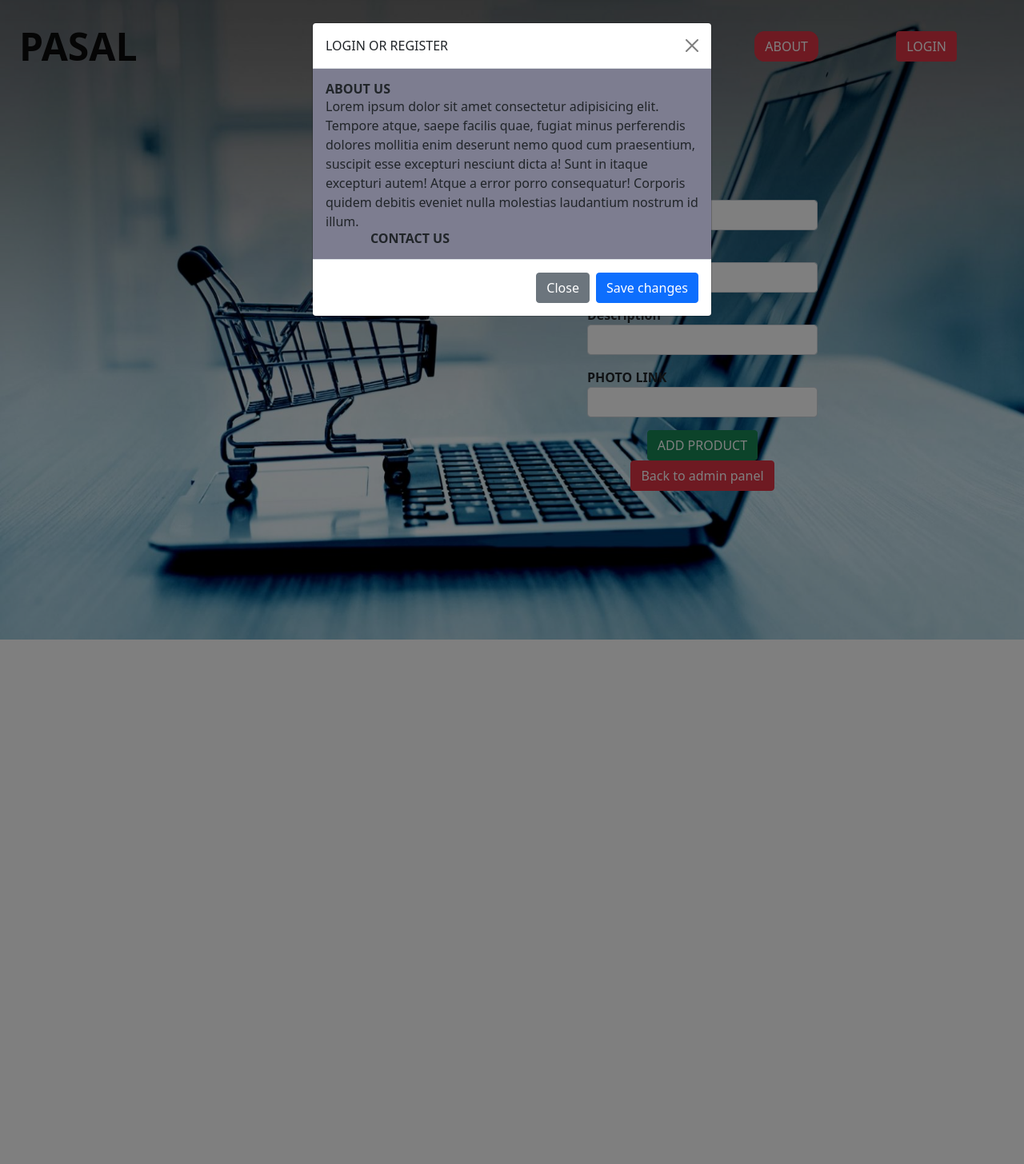
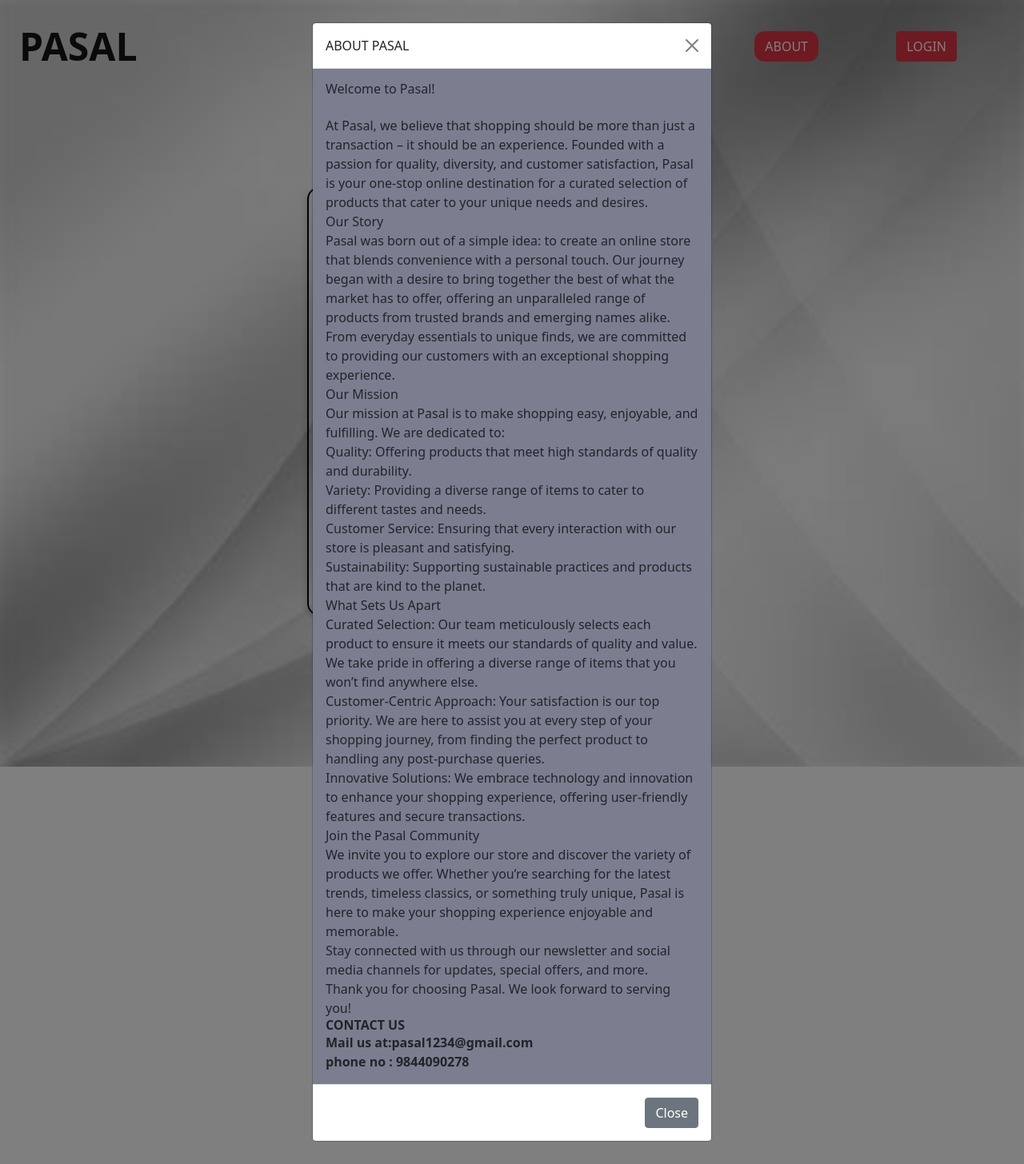
Before and after one commit to newuser-tech/hello_world, a Flask app: page /insertproducts in a window 1280 px wide, after a click on "ABOUT". Shown: the whole page at 80% size. Run offline with Flask 3, Linux system fonts and the light colour scheme; some libraries are stand-ins or nearby versions.

Commit message:
final-edit

```diff
--- a/app.py
+++ b/app.py
@@ -29,14 +29,22 @@ def db_conn():
 
     return conn
 
-@app.route("/")
+@app.route("/" , methods=['GET', 'POST'])
 def hello_world():
-    return render_template('index.html')
+    conn=db_conn()
+    cur=conn.cursor()
+    cur.execute('select * from products where product_id =%s',(1,))
+    mata=cur.fetchone()
+    cur.execute('select * from products where product_id =%s',(2,))
+    data=cur.fetchone()
+    cur.execute('select * from products where product_id =%s',(3,))
+    tata=cur.fetchone()
+    return render_template('index.html',mata=mata,data=data,tata=tata)
+
 
 @app.route('/register', methods=['GET', 'POST'])
-@app.route('/register', methods=['GET', 'POST'])
 def reg():
-    form = RegistrationForm()  # Use form here
+    form = RegistrationForm()
 
     if form.validate_on_submit():
         name = form.name.data
@@ -96,7 +104,7 @@ def login():
             if bcrypt.check_password_hash(stored_hash, password):
                 session["name"] = email
                 flash("Logged in successfully!", 'success')
-                return redirect(url_for('productinfo'))
+                return redirect(url_for('hello_world'))
             else:
                 flash("Login failed. Check your email and password and try again.", 'danger')
         else:
@@ -106,14 +114,24 @@ def login():
 
 @app.route('/productinfo', methods=['GET', 'POST'])
 def productinfo():
-    if not session.get("name"):
+    if not session.get("name") and not session.get("email"):
         return redirect(url_for('login'))
-    return render_template('products.html')
+    variable = request.args.get('var')
+    conn= db_conn()
+    cur= conn.cursor()
+    cur.execute('select * from products where product_id =%s',(variable,))
+    user=cur.fetchone()
+    cur.close()
+    return render_template('products.html',user=user)
+
+
+
 
 @app.route('/logout', methods=['GET', 'POST'])
 def logout():
     session.pop('name', None)
-    flash("Logged out successfully!", 'success')
+    session.pop('email', None)
+    flash(f"Logged out successfully!", 'success')
     return redirect(url_for('hello_world'))
 @app.route('/adminlogin',methods=['GET','POST'])
 def admin():
@@ -133,7 +151,7 @@ def admin():
         if user:
           stored_hash=user[2]
           if bcrypt.check_password_hash(stored_hash, password):
-              session["name"]=email
+              session["email"]=email
               flash("Logged in successfully!", 'success')
               return redirect(url_for('crud'))
           else:
@@ -145,6 +163,8 @@ def admin():
 
 @app.route('/adminpanel',methods=['GET','POST'])
 def crud():
+    if not session.get("email"):
+        return redirect(url_for('login'))
     return render_template('adminpage.html')
 
 
--- a/forms.py
+++ b/forms.py
@@ -12,7 +12,7 @@ class RegistrationForm(FlaskForm):
     submit=SubmitField('Sign up')
 
 class loginform(FlaskForm):
-    email=StringField('Name',validators=[DataRequired(),Email()])
+    email=StringField('Email',validators=[DataRequired(),Email()])
     password=PasswordField('Password',validators=[DataRequired(),Length(min=8 , max=20)])
     submit=SubmitField('LOGIN')
 
--- a/templates/admin.html
+++ b/templates/admin.html
@@ -1,7 +1,8 @@
 {% extends "layout.html" %}
 {% block content %}
-<div style="width: 700px; height: 500px;" class="mx-72 my-10 py-11 mb-3 w-72">
-    <form class="container justify-items-center mx-52" method="post" action="{{url_for('admin')}}">
+<div style="width: 500px; height: auto; border: 2px solid #000; border-radius: 15px; box-shadow: 0 4px 8px rgba(0,0,0,0.2);"
+  " class="mx-96 my-10 py-11 mb-3 w-72">
+    <form class="container justify-items-center mx-24" method="post" action="{{url_for('admin')}}">
       {{ form.hidden_tag() }}
       <div class="mb-3 w-72 justify-center form-group">
         {{ form.name.label(for="username",class='font-extrabold' ) }}
--- a/templates/alogin.html
+++ b/templates/alogin.html
@@ -1,8 +1,10 @@
 {% extends 'layout.html' %}
 {% block content %}
-<div class="form-group mx-96 my-11" style="height: 400px;">
+<div  class="form-group mx-auto my-11 py-3" style="width: 500px; height: auto; border: 2px solid #000; border-radius: 15px; box-shadow: 0 4px 8px rgba(0,0,0,0.2);">
+
   <form class="container justify-items-center  mx-24 " , method="post" , action="{{url_for('login')}}">
     {{ bform.hidden_tag() }}
+     <h1 class="font-extrabold my-7 mx-20"style="font-size: 30px;">LOGIN</h1>
     <div class="mb-3 w-72 justify-center  ">
       {{ bform.email.label(for="Hello",class="font-extrabold ") }}
       {{ bform.email(id="Hello", class="form-label font-extrabold form-control my-7") }}
--- a/templates/insert.html
+++ b/templates/insert.html
@@ -1,10 +1,10 @@
 {% extends "layout.html" %}
 {% block content %}
 <div class="">
-    <h1 class="text-center font-extrabold justify-center" style="font-size: xx-large;"> ADD PRODUCTS </h1>
+    <h1 class="text-center font-extrabold justify-center my-10" style="font-size: xx-large;"> ADD PRODUCTS </h1>
   </div>
-  <div style=" width: 700px; height: 500px;" class="mx-72 my-7 py-11 mb-3 w-72">
-    <form class="container justify-items-center mx-60 " method="post" action="{{url_for('bac.insert')}} ">
+  <div style="width: 500px; height: auto; border: 2px solid #000; border-radius: 15px; box-shadow: 0 4px 8px rgba(0,0,0,0.2);" class=" mx-96 my-7  py-9 mb-3 w-72">
+    <form class="container justify-items-center mx-28 " method="post" action="{{url_for('bac.insert')}} ">
       {{ form.hidden_tag() }}
       <div class="mb-3 w-72 justify-center form-group">
         {{ form.name.label(for="username",class='font-extrabold' ) }}
@@ -62,10 +62,10 @@
 
 
 
-  <div class="d-flex justify-content-between">
+  <div>
 
        <a href="{{url_for('crud')}}">
-       <button type="button" class="btn btn-danger mx-11">Back to admin panel</button> </a>
+       <button type="button" class="btn btn-danger mx-6 my-9">Back to admin panel</button> </a>
   </div>
 </form>
 </div>
--- a/templates/layout.html
+++ b/templates/layout.html
@@ -9,7 +9,7 @@
     integrity="sha384-EVSTQN3/azprG1Anm3QDgpJLIm9Nao0Yz1ztcQTwFspd3yD65VohhpuuCOmLASjC" crossorigin="anonymous">
   <style>
     body {
-      background-image: url('static/backg.jfif');
+      background-image: url('static/this.jfif');
       background-size: cover;
       background-repeat: no-repeat;
     }
@@ -27,13 +27,18 @@
           <button class="btn btn-danger mx-5 rounded-xl" type="button">HOME</button></a>
         <button class="btn btn-danger mx-5 rounded-xl" data-bs-toggle="modal" data-bs-target="#Modal">ABOUT</button>
 
-        {% if session.get('name') %}
+        {% if session.get('name') or session.get('email') %}
           <a href="{{url_for('logout')}}">
             <button type="button" class="btn btn-danger mx-11">LOGOUT</button></a>
         {% else %}
           <a href="{{url_for('reg')}}">
             <button type="button" class="btn btn-danger mx-11">LOGIN</button></a>
         {% endif %}
+        {% if session.get('email') %}
+        <a href="{{url_for('crud')}}">
+          <button type="button" class="btn btn-danger mx-11">GO TO ADMIN PAGE</button></a>
+        {% endif %}
+
       </div>
     </nav>
   </div>
@@ -55,24 +60,48 @@
     <div class="modal-dialog">
       <div class="modal-content">
         <div class="modal-header">
-          <h5 class="modal-title" id="ModalLabel">LOGIN OR REGISTER</h5>
+          <h5 class="modal-title" id="ModalLabel"> ABOUT PASAL</h5>
           <button type="button" class="btn-close" data-bs-dismiss="modal" aria-label="Close"></button>
         </div>
         <div class="modal-body" style="background-color: #7d7d90;">
-          <h1 class="font-extrabold">ABOUT US</h1>
+
           <div>
-            <p>Lorem ipsum dolor sit amet consectetur adipisicing elit. Tempore atque, saepe facilis quae, fugiat minus
-              perferendis dolores mollitia enim deserunt nemo quod cum praesentium, suscipit esse excepturi nesciunt dicta
-              a! Sunt in itaque excepturi autem! Atque a error porro consequatur! Corporis quidem debitis eveniet nulla
-              molestias laudantium nostrum id illum.</p>
+            <p class="font-serif">
+             <h4> Welcome to Pasal!</h4>
+              <br>
+              At Pasal, we believe that shopping should be more than just a transaction – it should be an experience. Founded with a passion for quality, diversity, and customer satisfaction, Pasal is your one-stop online destination for a curated selection of products that cater to your unique needs and desires.
+              <br>
+              Our Story
+              <br>
+              Pasal was born out of a simple idea: to create an online store that blends convenience with a personal touch. Our journey began with a desire to bring together the best of what the market has to offer, offering an unparalleled range of products from trusted brands and emerging names alike. From everyday essentials to unique finds, we are committed to providing our customers with an exceptional shopping experience.
+              <br>
+              Our Mission
+              <br>
+              Our mission at Pasal is to make shopping easy, enjoyable, and fulfilling. We are dedicated to:
+              <br>
+              Quality: Offering products that meet high standards of quality and durability.<br>
+              Variety: Providing a diverse range of items to cater to different tastes and needs.<br>
+              Customer Service: Ensuring that every interaction with our store is pleasant and satisfying.<br>
+              Sustainability: Supporting sustainable practices and products that are kind to the planet.<br>
+              What Sets Us Apart<br>
+              Curated Selection: Our team meticulously selects each product to ensure it meets our standards of quality and value. We take pride in offering a diverse range of items that you won’t find anywhere else.
+              <br> Customer-Centric Approach: Your satisfaction is our top priority. We are here to assist you at every step of your shopping journey, from finding the perfect product to handling any post-purchase queries.
+              <br>Innovative Solutions: We embrace technology and innovation to enhance your shopping experience, offering user-friendly features and secure transactions.
+              <br>Join the Pasal Community
+              <br> We invite you to explore our store and discover the variety of products we offer. Whether you’re searching for the latest trends, timeless classics, or something truly unique, Pasal is here to make your shopping experience enjoyable and memorable.
+
+              <br>Stay connected with us through our newsletter and social media channels for updates, special offers, and more.
+
+              <br>Thank you for choosing Pasal. We look forward to serving you!</p>
           </div>
-          <div class="font-extrabold mx-14">
+          <div class="font-extrabold">
             <h1>CONTACT US</h1>
+            <p class="font-bold"> Mail us at:pasal1234@gmail.com <br> phone no : 9844090278</p>
           </div>
         </div>
         <div class="modal-footer">
           <button type="button" class="btn btn-secondary" data-bs-dismiss="modal">Close</button>
-          <button type="button" class="btn btn-primary">Save changes</button>
+
         </div>
       </div>
     </div>
--- a/templates/login.html
+++ b/templates/login.html
@@ -3,10 +3,11 @@
 
 
 
-<div style=" width: 700px; height: 500px;" class="mx-72 mb-3 w-72">
+<div class="form-group mx-96 my-11 py-3" style="width: 500px; height: auto; border: 2px solid #000; border-radius: 15px;  box-shadow: 0 4px 8px rgba(0,0,0,0.2); ">
   <h1 class="text-center font-extrabold justify-center" style="font-size: xx-large;"> REGISTER </h1>
 
-  <form class="container justify-items-center mx-60 " method="post" action="{{url_for('reg')}} ">
+  <form class="container justify-items-center mx-24 " method="post" action="{{url_for('reg')}} ">
+
     {{ form.hidden_tag() }}
     <div class="mb-3 w-72 justify-center form-group">
       {{ form.name.label(for="username",class='font-extrabold' ) }}
```
Also changed, not shown: templates/index.html (+15 -15 lines), templates/products.html (+10 -5 lines), static/best.jfif (added), static/good.jfif (added), static/homepage.webp (added), static/jaynepal.jpg (added), static/ladki.jfif (added), static/page.jpg (added), static/pasal.webp (added), static/this.jfif (added), static/—Pngtree—3d render of an online_8475773.jpg (added), 1 other file.
